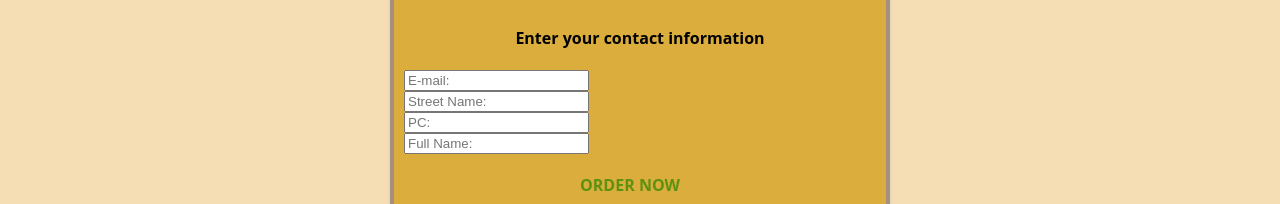
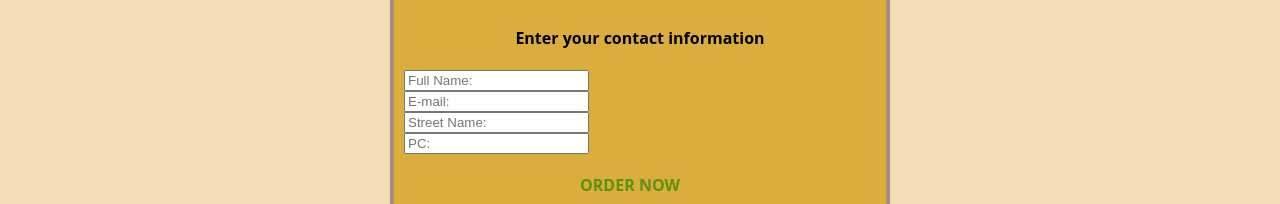
Before and after one commit to 777pretty/react-tf, a React app: page /checkout/contact-data in a window 1280 px wide. Shown: the part 527-731 px from the top of the page. Built offline with nearby package versions, Linux system fonts and the light colour scheme; the HTML template or start-up script is replaced by a standard one.

Commit message:
Add Database Connection to ContactData

```diff
--- a/src/containers/Checkout/Checkout.js
+++ b/src/containers/Checkout/Checkout.js
@@ -8,22 +8,24 @@ import ContactData from './ContactData/ContactData';
 class Checkout extends Component {
 
     state = {
-        ingredients: {
-            salad: 1,
-            dressing: 1,
-            meat: 1,
-            tomato: 1,
-            onion: 1
-        }
+        ingredients: null,
+        cost: 0
     }
 
-    componentDidMount() {
+    componentWillMount() {
         const query = new URLSearchParams(this.props.location.search);
         const ingredients = {};
+        let cost = 0;
         for (let param of query.entries()) {
-            ingredients[param[0]] = +param[1];
+            if (param[0] === 'cost') {
+                cost === param[1];
+            } else {
+                ingredients[param[0]] = +param[1];
+            }
+
         }
-        this.setState({ingredients: ingredients});
+        this.setState({ingredients: ingredients,
+                       totalCost: cost});
     }
 
     checkoutCancelledHandler = () => {
@@ -40,7 +42,9 @@ class Checkout extends Component {
                 <CheckoutReview ingredients={this.state.ingredients}
                                 checkoutCancelled={this.checkoutCancelledHandler}
                                 checkoutContinued={this.checkoutContinuedHandler}  />
-                <Route path={this.props.match.path + '/contact-data'} component={ContactData} />
+                <Route path={this.props.match.path + '/contact-data'}
+                       render={() => (<ContactData ingredients={this.state.ingredients}
+                                                   cost={this.state.totalCost}/>)} />
             </div>
 
         )
--- a/src/containers/Checkout/ContactData/ContactData.js
+++ b/src/containers/Checkout/ContactData/ContactData.js
@@ -2,6 +2,9 @@ import React, { Component } from 'react';
 
 import Button from '../../../components/UI/Button/Button';
 import classes from './ContactData.css'
+import axios from '../../../axios-orders'
+
+
 
 class ContactData extends Component {
     state = {
@@ -10,7 +13,41 @@ class ContactData extends Component {
         address: {
             street: '',
             postalCode: ''
-        }
+        },
+        loading: false
+    }
+
+    orderHandler = (event) => {
+        event.preventDefault();
+        // // alert('You have selected continue.')
+        this.setState({
+            loading: true
+        })
+        const order = {
+            ingredients: this.state.ingredients,
+            cost: this.state.totalCost,
+            customer: {
+                name: 'Roland Royce',
+                address: {
+                    street: 'Test street',
+                    zipcode: 123456,
+                    country: 'Roman Empire'
+                },
+                email: 'royce@gmail.com'
+            },
+            deliveryMethod: 'Express One'
+        };
+        axios.post('/orders.json', order)
+            .then(response => {
+                this.setState({
+                    loading: false,
+                })
+            })
+            .catch(error => {
+                this.setState({
+                    loading: false,
+                })
+            });
     }
 
     render(){
@@ -18,11 +55,11 @@ class ContactData extends Component {
             <div className={classes.ContactData} >
                 <h4>Enter your contact information</h4>
                 <form >
+                    <input className={classes.Input} type="text" name="name" placeholder="Full Name:" />
                     <input className={classes.Input} type="email" name="email" placeholder="E-mail:" />
                     <input className={classes.Input} type="text" name="street" placeholder="Street Name:" />
                     <input className={classes.Input} type="text" name="postalCode" placeholder="PC:" />
-                    <input className={classes.Input} type="text" name="name" placeholder="Full Name:" />
-                    <Button buttonType="Success">ORDER NOW</Button>
+                    <Button buttonType="Success" clickd={this.orderHandler} >ORDER NOW</Button>
                 </form>
             </div>
         )
--- a/src/containers/TortillaBuilder/TortillaBuilder.js
+++ b/src/containers/TortillaBuilder/TortillaBuilder.js
@@ -106,43 +106,14 @@ class TortillaBuilder extends Component {
     }
 
     reviewContinueHandler = () => {
-        // // alert('You have selected continue.')
-        // this.setState({
-        //     loading: true
-        // })
-        // const order = {
-        //     ingredients: this.state.ingredients,
-        //     cost: this.state.totalCost,
-        //     customer: {
-        //         name: 'Roland Royce',
-        //         address: {
-        //             street: 'Test street',
-        //             zipcode: 123456,
-        //             country: 'Roman Empire'
-        //         },
-        //         email: 'royce@gmail.com'
-        //     },
-        //     deliveryMethod: 'Express One'
-        // };
-        // axios.post('/orders.json', order)
-        //     .then(response => {
-        //         this.setState({
-        //             loading: false,
-        //             reviewing: false,
-        //         })
-        //     })
-        //     .catch(error => {
-        //         this.setState({
-        //             loading: false,
-        //             reviewing: false
-        //         })
-        //     });
+
 
         const queryParams = [];
 
         for (let i in this.state.ingredients){
             queryParams.push(encodeURIComponent(i) + '=' + encodeURIComponent(this.state.ingredients[i]))
         }
+        queryParams.push('cost=' + this.state.totalCost);
 
         const queryString = queryParams.join('&');
         this.props.history.push({
```
